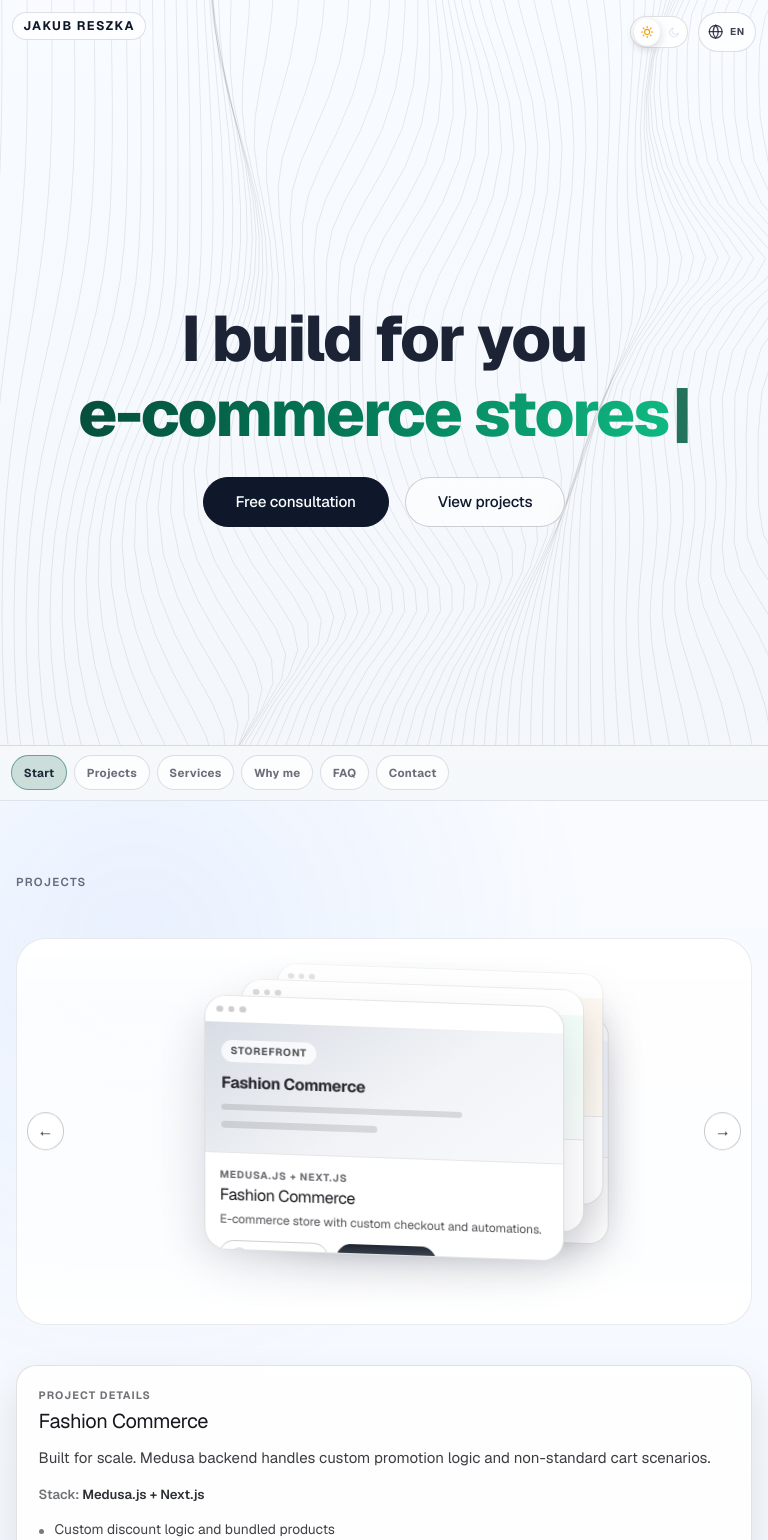
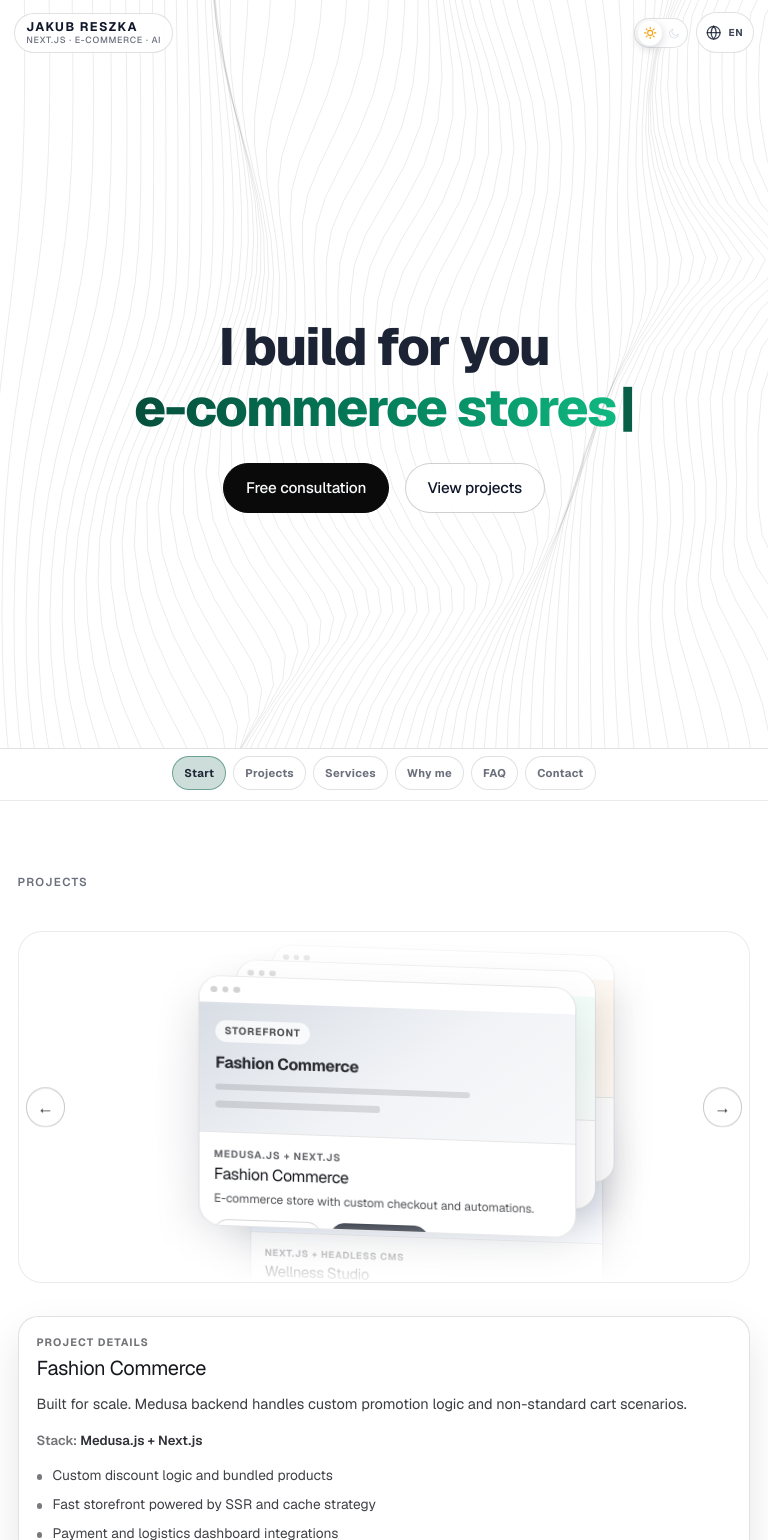
Before and after one commit to xRechu/portfolio, a Next.js app: page / in a window 768 px wide. Shown: the top 1540 px of the page. Built offline with nearby package versions, Linux system fonts and the light colour scheme.

Commit message:
Przywróć jasne tła i ciemny

```diff
--- a/src/app/globals.css
+++ b/src/app/globals.css
@@ -1,10 +1,10 @@
 @import "tailwindcss";
 
 :root {
-	--background: #f6f8fb;
+	--background: #ffffff;
 	--foreground: #0f172a;
-	--main-bg: radial-gradient(circle at 80% 18%, rgba(15, 23, 42, 0.08), transparent 44%), #f6f8fb;
-	--hero-bg: linear-gradient(180deg, #f8fbff 0%, #f3f7fc 100%);
+	--main-bg: #ffffff;
+	--hero-bg: #ffffff;
 
 	--text-primary: #0f172a;
 	--text-strong: rgba(15, 23, 42, 0.95);
@@ -22,10 +22,10 @@
 	--accent-green-strong: #047857;
 	--hero-gradient: linear-gradient(96deg, #064e3b 0%, #047857 46%, #10b981 100%);
 
-	--btn-primary-bg: #0f172a;
-	--btn-primary-border: #0f172a;
+	--btn-primary-bg: #0a0a0a;
+	--btn-primary-border: #0a0a0a;
 	--btn-primary-text: #f8fafc;
-	--btn-primary-hover: #1e293b;
+	--btn-primary-hover: #27272a;
 
 	--btn-secondary-bg: rgba(255, 255, 255, 0.58);
 	--btn-secondary-border: rgba(15, 23, 42, 0.2);
@@ -50,19 +50,18 @@
 }
 
 html[data-theme-preview="dark"] {
-	--background: #07111a;
+	--background: #09090b;
 	--foreground: #e2e8f0;
-	--main-bg: radial-gradient(circle at 14% 14%, rgba(16, 185, 129, 0.1), transparent 44%),
-		radial-gradient(circle at 86% 16%, rgba(56, 189, 248, 0.12), transparent 42%), #07111a;
-	--hero-bg: linear-gradient(180deg, #08131f 0%, #0a1623 100%);
+	--main-bg: #09090b;
+	--hero-bg: #09090b;
 
 	--text-primary: #e6edf4;
 	--text-strong: rgba(241, 245, 249, 0.95);
 	--text-secondary: rgba(226, 232, 240, 0.84);
 	--text-muted: rgba(203, 213, 225, 0.68);
 
-	--surface-glass: rgba(9, 18, 30, 0.76);
-	--surface-glass-strong: rgba(11, 21, 34, 0.9);
+	--surface-glass: rgba(17, 17, 19, 0.76);
+	--surface-glass-strong: rgba(22, 22, 24, 0.9);
 	--surface-border: rgba(148, 163, 184, 0.26);
 	--surface-border-strong: rgba(203, 213, 225, 0.42);
 
@@ -72,15 +71,15 @@ html[data-theme-preview="dark"] {
 	--accent-green-strong: #10b981;
 	--hero-gradient: linear-gradient(96deg, #34d399 0%, #10b981 42%, #6ee7b7 100%);
 
-	--btn-primary-bg: #10b981;
-	--btn-primary-border: #10b981;
-	--btn-primary-text: #032013;
-	--btn-primary-hover: #34d399;
+	--btn-primary-bg: #ffffff;
+	--btn-primary-border: #ffffff;
+	--btn-primary-text: #0f172a;
+	--btn-primary-hover: #e5e7eb;
 
-	--btn-secondary-bg: rgba(15, 23, 42, 0.46);
-	--btn-secondary-border: rgba(148, 163, 184, 0.34);
+	--btn-secondary-bg: rgba(255, 255, 255, 0.06);
+	--btn-secondary-border: rgba(226, 232, 240, 0.34);
 	--btn-secondary-text: #e2e8f0;
-	--btn-secondary-hover-bg: rgba(148, 163, 184, 0.14);
+	--btn-secondary-hover-bg: rgba(255, 255, 255, 0.14);
 
 	--rail-track-gradient: linear-gradient(
 		180deg,
@@ -750,57 +749,6 @@ main {
 	background: var(--accent-green-strong);
 }
 
-/* Per-section backgrounds (light) */
-#realizacje.page-section {
-	background: radial-gradient(circle at 18% 16%, rgba(59, 130, 246, 0.08), transparent 46%),
-		linear-gradient(180deg, #f9fbff 0%, #f4f8fe 100%);
-}
-
-#uslugi.page-section {
-	background: radial-gradient(circle at 84% 18%, rgba(16, 185, 129, 0.1), transparent 46%),
-		linear-gradient(180deg, #f7fbf9 0%, #f2f8f4 100%);
-}
-
-#dlaczego-ja.page-section {
-	background: radial-gradient(circle at 18% 18%, rgba(14, 165, 233, 0.08), transparent 44%),
-		linear-gradient(180deg, #f7f9fd 0%, #f3f6fb 100%);
-}
-
-#faq.page-section {
-	background: radial-gradient(circle at 86% 20%, rgba(245, 158, 11, 0.1), transparent 45%),
-		linear-gradient(180deg, #fdfaf5 0%, #f8f4ed 100%);
-}
-
-#kontakt.page-section {
-	background: radial-gradient(circle at 20% 22%, rgba(16, 185, 129, 0.09), transparent 45%),
-		linear-gradient(180deg, #f7fbf8 0%, #f2f8f4 100%);
-}
-
-/* Per-section backgrounds (dark) */
-html[data-theme-preview="dark"] #realizacje.page-section {
-	background: radial-gradient(circle at 16% 16%, rgba(56, 189, 248, 0.15), transparent 44%),
-		linear-gradient(180deg, #091826 0%, #081522 100%);
-}
-
-html[data-theme-preview="dark"] #uslugi.page-section {
-	background: radial-gradient(circle at 84% 16%, rgba(16, 185, 129, 0.16), transparent 42%),
-		linear-gradient(180deg, #081b1f 0%, #07161b 100%);
-}
-
-html[data-theme-preview="dark"] #dlaczego-ja.page-section {
-	background: radial-gradient(circle at 18% 20%, rgba(14, 165, 233, 0.12), transparent 42%),
-		linear-gradient(180deg, #0a1722 0%, #08131d 100%);
-}
-
-html[data-theme-preview="dark"] #faq.page-section {
-	background: radial-gradient(circle at 86% 20%, rgba(251, 191, 36, 0.14), transparent 44%),
-		linear-gradient(180deg, #141628 0%, #101321 100%);
-}
-
-html[data-theme-preview="dark"] #kontakt.page-section {
-	background: radial-gradient(circle at 20% 22%, rgba(52, 211, 153, 0.14), transparent 44%),
-		linear-gradient(180deg, #081a18 0%, #071613 100%);
-}
 
 @media (max-width: 1023px) {
 	body {
@@ -874,6 +822,129 @@ html[data-theme-preview="dark"] #kontakt.page-section {
 
 	.page-section-points li {
 		font-size: 0.88rem;
+	}
+}
+
+@media (min-width: 641px) and (max-width: 1023px) {
+	html {
+		scroll-padding-top: 5rem;
+	}
+
+	#start,
+	.page-section {
+		scroll-margin-top: 5rem;
+	}
+
+	body {
+		padding-bottom: calc(4.55rem + env(safe-area-inset-bottom));
+	}
+
+	.brand-wordmark {
+		top: max(0.82rem, env(safe-area-inset-top));
+		left: 0.9rem;
+		max-width: calc(100vw - 10.4rem);
+		padding: 0.44rem 0.68rem;
+	}
+
+	.brand-wordmark-role {
+		display: block;
+		font-size: 0.56rem;
+	}
+
+	.top-controls {
+		top: max(0.78rem, env(safe-area-inset-top));
+		right: 0.85rem;
+		gap: 0.5rem;
+	}
+
+	.top-icon-button {
+		height: 2.56rem;
+	}
+
+	.theme-switch {
+		width: 3.4rem;
+		height: 1.92rem;
+	}
+
+	.theme-switch-thumb {
+		left: 0.17rem;
+		width: 1.54rem;
+		height: 1.54rem;
+	}
+
+	.theme-switch.is-dark .theme-switch-thumb {
+		transform: translate(1.52rem, -50%);
+	}
+
+	.language-toggle {
+		min-width: 3.3rem;
+	}
+
+	.language-menu {
+		min-width: 9.6rem;
+	}
+
+	.section-dock {
+		padding-inline: 0.9rem;
+		padding-top: 0.46rem;
+	}
+
+	.section-dock-list {
+		justify-content: center;
+	}
+
+	.section-dock-link {
+		min-height: 2.08rem;
+		font-size: 0.7rem;
+		padding: 0.42rem 0.68rem;
+	}
+
+	.hero {
+		min-height: 740px;
+	}
+
+	.hero-content {
+		width: min(100%, 52rem);
+		padding-top: 4.2rem;
+		padding-bottom: 2.2rem;
+		gap: 1.7rem;
+	}
+
+	.hero-title {
+		font-size: clamp(2.36rem, 6.8vw, 3.85rem);
+	}
+
+	.hero-buttons {
+		width: auto;
+		max-width: 100%;
+	}
+
+	.hero-btn {
+		min-height: 2.75rem;
+		padding-inline: 1.35rem;
+	}
+
+	.page-section {
+		padding: clamp(3.7rem, 7.2vw, 5.1rem) 1.1rem;
+	}
+
+	.page-section-title {
+		font-size: clamp(2rem, 5.2vw, 2.9rem);
+	}
+
+	.page-section-description {
+		max-width: 72ch;
+		font-size: 0.96rem;
+	}
+
+	.page-section-points {
+		grid-template-columns: repeat(2, minmax(0, 1fr));
+		gap: 0.65rem;
+	}
+
+	.page-section-points li {
+		font-size: 0.84rem;
+		line-height: 1.42;
 	}
 }
 
--- a/src/components/ContactSection.module.css
+++ b/src/components/ContactSection.module.css
@@ -62,10 +62,10 @@
 	--ct-counter: rgba(203, 213, 225, 0.66);
 	--ct-disclaimer: rgba(203, 213, 225, 0.68);
 
-	--ct-submit-bg: #10b981;
-	--ct-submit-border: #10b981;
-	--ct-submit-text: #032013;
-	--ct-submit-hover: #34d399;
+	--ct-submit-bg: #ffffff;
+	--ct-submit-border: #ffffff;
+	--ct-submit-text: #0f172a;
+	--ct-submit-hover: #e5e7eb;
 	--ct-submit-shadow: 0 10px 22px rgba(0, 8, 18, 0.56);
 
 	--ct-success-bg: rgba(34, 197, 94, 0.16);
@@ -270,7 +270,31 @@
 	pointer-events: none;
 }
 
-@media (max-width: 860px) {
+@media (min-width: 701px) and (max-width: 1023px) {
+	.formCard {
+		padding: 1rem 1.02rem;
+	}
+
+	.grid {
+		gap: 0.76rem 0.82rem;
+	}
+
+	.field input,
+	.field select,
+	.field textarea {
+		font-size: 0.9rem;
+	}
+
+	.footer {
+		align-items: flex-start;
+	}
+
+	.disclaimer {
+		max-width: 52ch;
+	}
+}
+
+@media (max-width: 700px) {
 	.formCard {
 		padding: 0.95rem;
 		gap: 0.9rem;
--- a/src/components/RealizationsSection.module.css
+++ b/src/components/RealizationsSection.module.css
@@ -87,9 +87,9 @@
 	--rz-info-bg: rgba(10, 20, 32, 0.78);
 	--rz-info-border: rgba(148, 163, 184, 0.38);
 	--rz-info-text: rgba(226, 232, 240, 0.95);
-	--rz-visit-bg: #10b981;
-	--rz-visit-border: #10b981;
-	--rz-visit-text: #032013;
+	--rz-visit-bg: #ffffff;
+	--rz-visit-border: #ffffff;
+	--rz-visit-text: #0f172a;
 	--rz-action-shadow: 0 8px 20px rgba(0, 8, 18, 0.52);
 	--rz-question-bg: rgba(148, 163, 184, 0.24);
 
@@ -500,6 +500,43 @@
 	}
 }
 
+@media (min-width: 721px) and (max-width: 1023px) {
+	.inner {
+		gap: 1.65rem;
+	}
+
+	.stageShell {
+		padding: 1.7rem 0.62rem 1.45rem;
+		border-radius: 24px;
+	}
+
+	.stage {
+		width: min(100%, 760px);
+		min-height: 300px;
+		padding: 0.45rem 0;
+	}
+
+	.swapControls {
+		inset-inline: 0.45rem;
+		width: calc(100% - 0.9rem);
+	}
+
+	.swapArrow {
+		width: 2.46rem;
+		height: 2.46rem;
+		font-size: 1.04rem;
+	}
+
+	.detailsPanel {
+		padding: 1.08rem 1.12rem;
+	}
+
+	.detailsDescription {
+		font-size: 0.91rem;
+		line-height: 1.56;
+	}
+}
+
 @media (max-width: 720px) {
 	.stageShell {
 		padding: 1.3rem 0.35rem 1rem;
--- a/src/components/RealizationsSection.tsx
+++ b/src/components/RealizationsSection.tsx
@@ -264,12 +264,21 @@ export default function RealizationsSection() {
 			};
 		}
 
-		if (viewportWidth < 1024) {
+		if (viewportWidth < 900) {
 			return {
-				width: 360,
-				height: 255,
-				cardDistance: 28,
-				verticalDistance: 22,
+				width: Math.max(320, Math.min(380, viewportWidth - 94)),
+				height: 252,
+				cardDistance: 26,
+				verticalDistance: 20,
+			};
+		}
+
+		if (viewportWidth < 1200) {
+			return {
+				width: Math.max(390, Math.min(442, viewportWidth - 182)),
+				height: 272,
+				cardDistance: 31,
+				verticalDistance: 24,
 			};
 		}
 
--- a/src/components/ServicesSection.module.css
+++ b/src/components/ServicesSection.module.css
@@ -52,9 +52,9 @@
 
 	--srv-cta-border: rgba(148, 163, 184, 0.26);
 	--srv-cta-bg: rgba(11, 21, 34, 0.8);
-	--srv-cta-button-bg: #10b981;
-	--srv-cta-button-hover: #34d399;
-	--srv-cta-button-text: #032013;
+	--srv-cta-button-bg: #ffffff;
+	--srv-cta-button-hover: #e5e7eb;
+	--srv-cta-button-text: #0f172a;
 	--srv-cta-text: rgba(226, 232, 240, 0.82);
 	--srv-cta-shadow: 0 10px 24px rgba(0, 8, 18, 0.56);
 }
@@ -236,9 +236,38 @@
 	color: var(--srv-cta-text);
 }
 
-@media (max-width: 960px) {
+@media (min-width: 701px) and (max-width: 1100px) {
 	.pricingGrid {
 		grid-template-columns: repeat(2, minmax(0, 1fr));
+	}
+
+	.pricingCard:nth-child(3) {
+		grid-column: 1 / -1;
+	}
+
+	.pricingCard:nth-child(3) .featureList {
+		grid-template-columns: repeat(2, minmax(0, 1fr));
+		gap: 0.55rem 0.72rem;
+	}
+
+	.pricingCard:nth-child(3) .featureItem {
+		align-items: center;
+	}
+
+	.cardDescription {
+		font-size: 0.84rem;
+	}
+
+	.featureTooltip {
+		width: min(270px, 52vw);
+	}
+
+	.ctaRow {
+		padding: 0.92rem;
+	}
+
+	.ctaButton {
+		min-height: 2.72rem;
 	}
 }
 
```
